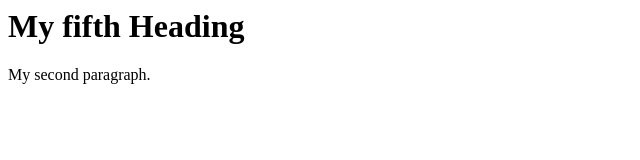
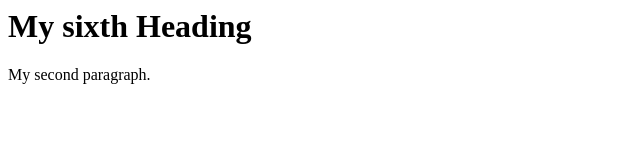
Before and after one commit to ruchivaidya90/assignments, a plain HTML site: page index.html in a window 1280 px wide. Shown: the whole page, without its empty margins (0-640 px from the left). Drawn offline with Linux system fonts and the light colour scheme.

Commit message:
comitting html6 file

```diff
--- a/index.html
+++ b/index.html
@@ -1,7 +1,7 @@
 <html>
 <body>
 
-<h1>My fifth Heading</h1>
+<h1>My sixth Heading</h1>
 
 <p>My second paragraph.</p>
 
```
